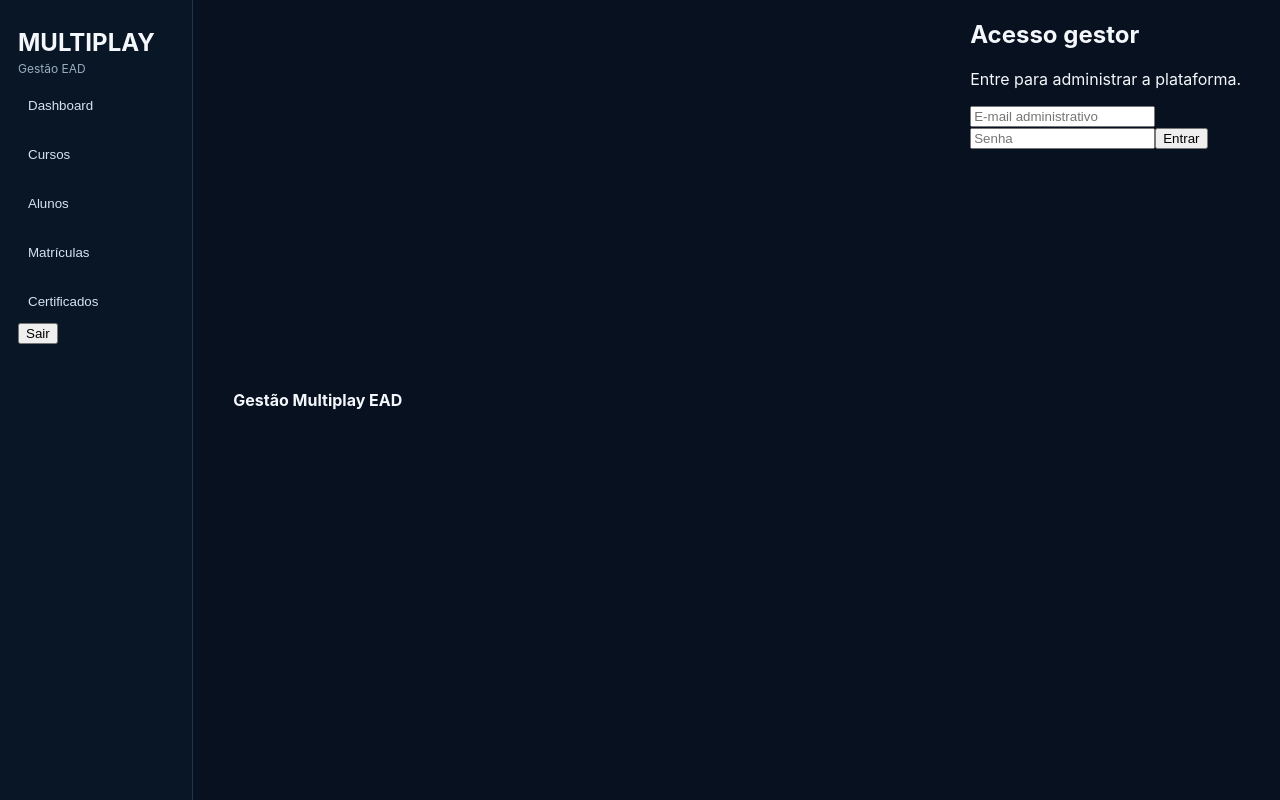
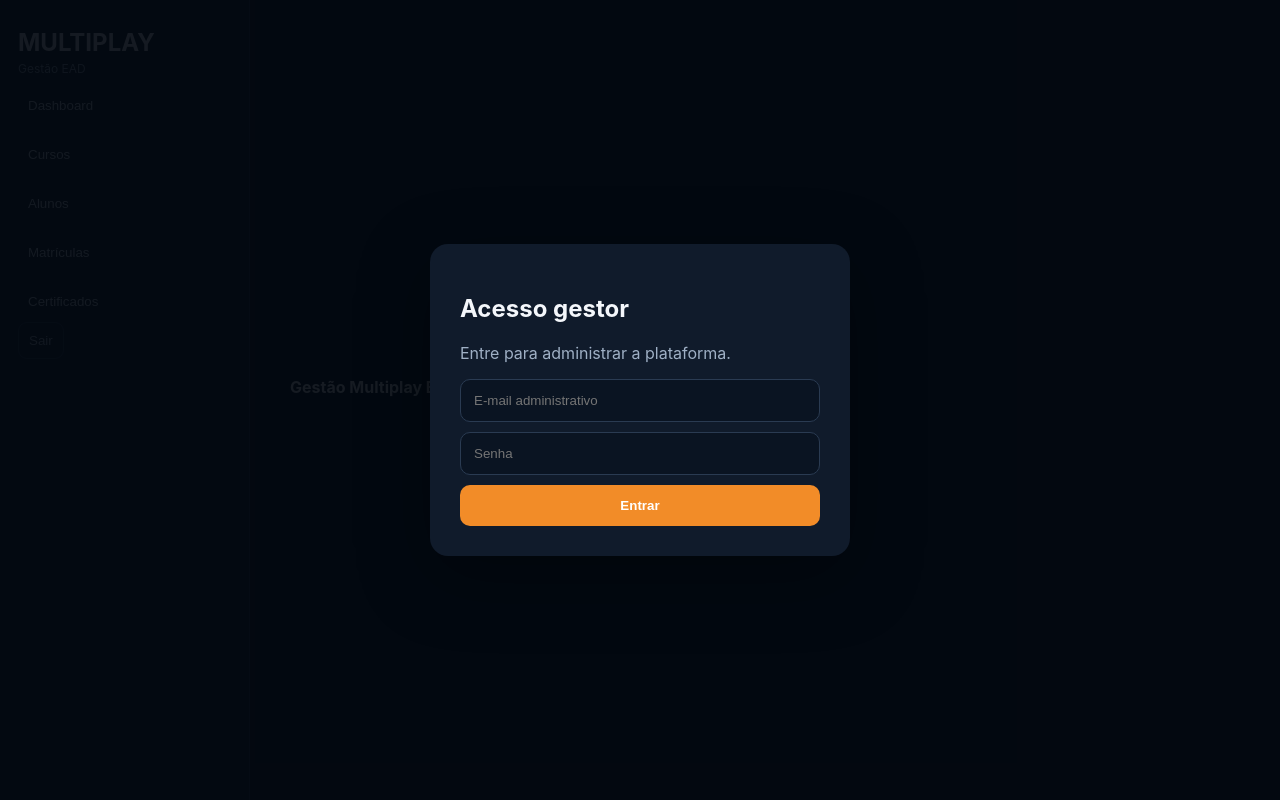
Before and after one commit to robsonfgomez-web/Multiplay-Educacao-EAD, a website: page public/admin.html in a window 1280 px wide. Drawn offline with Linux system fonts and the light colour scheme.

Commit message:
style: finish EAD admin login and tables

```diff
--- a/public/admin.css
+++ b/public/admin.css
@@ -1 +1,2 @@
 :root{--bg:#07111f;--panel:#0d1a2b;--line:#22344b;--text:#f4f7fb;--muted:#9cadc1;--accent:#f47c20}*{box-sizing:border-box}body{margin:0;background:var(--bg);color:var(--text);font-family:Inter,Arial;display:flex;min-height:100vh}aside{width:250px;padding:28px 18px;background:#091625;border-right:1px solid var(--line)}aside h1{margin:0}aside span{color:var(--muted);font-size:12px}nav button{display:block;width:100%;text-align:left;background:transparent;border:0;color:#d8e3ef;padding:13px 10px;margin-top:8px;border-radius:8px}nav button:hover{background:var(--panel)}main{width:min(1100px,calc(100% - 250px));padding:40px;margin:auto}.stats{display:grid;grid-template-columns:repeat(4,1fr);gap:15px;margin:28px 0}.stats div,section{background:var(--panel);border:1px solid var(--line);border-radius:12px;padding:22px}.stats b{display:block;font-size:30px;color:var(--accent)}.stats span{color:var(--muted);font-size:12px}@media(max-width:700px){body{display:block}aside{width:100%;border-right:0;border-bottom:1px solid var(--line)}main{width:100%;padding:24px}.stats{grid-template-columns:1fr 1fr}}
+.login{position:fixed;inset:0;background:rgba(3,8,16,.92);display:grid;place-items:center;z-index:20}.login.hidden{display:none}.loginbox{width:min(420px,92vw);background:#101b2b;padding:30px;border-radius:18px;box-shadow:0 20px 70px rgba(0,0,0,.35)}.loginbox input{display:block;width:100%;box-sizing:border-box;margin:10px 0;padding:13px;border-radius:10px;border:1px solid #2a3b52;background:#0a1422;color:#fff}.primary{width:100%;padding:13px;border:0;border-radius:10px;background:#f28c28;color:#fff;font-weight:700;cursor:pointer}.loginbox p,.loginbox #error{color:#9fb0c5}.top{display:flex;justify-content:space-between;margin-bottom:22px}.top small{display:block;color:#8fa2ba;margin-top:5px}.logout{margin-top:auto;background:transparent;color:#b8c4d4;border:1px solid #2a3b52;padding:10px;border-radius:9px;cursor:pointer}table{width:100%;border-collapse:collapse}th,td{text-align:left;padding:12px;border-bottom:1px solid #24344b}section{background:#101b2b;padding:22px;border-radius:16px}
```
